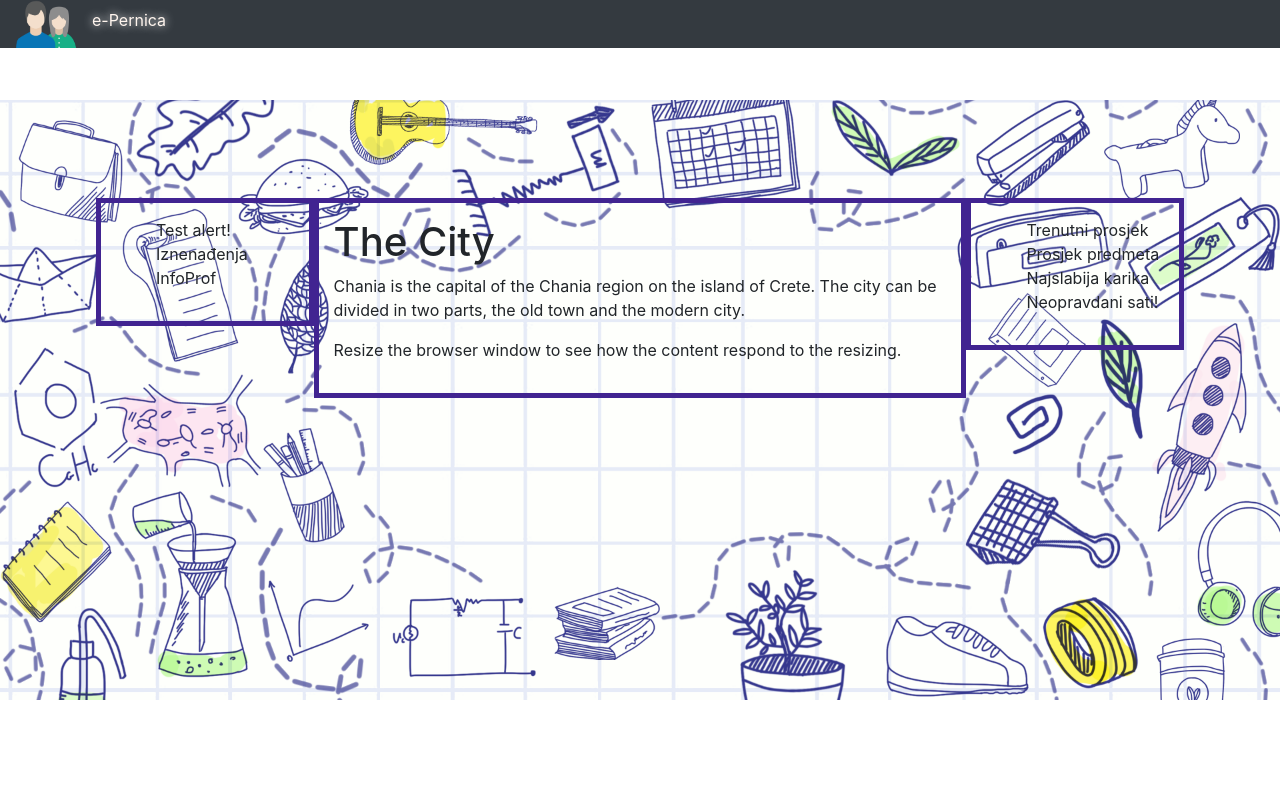
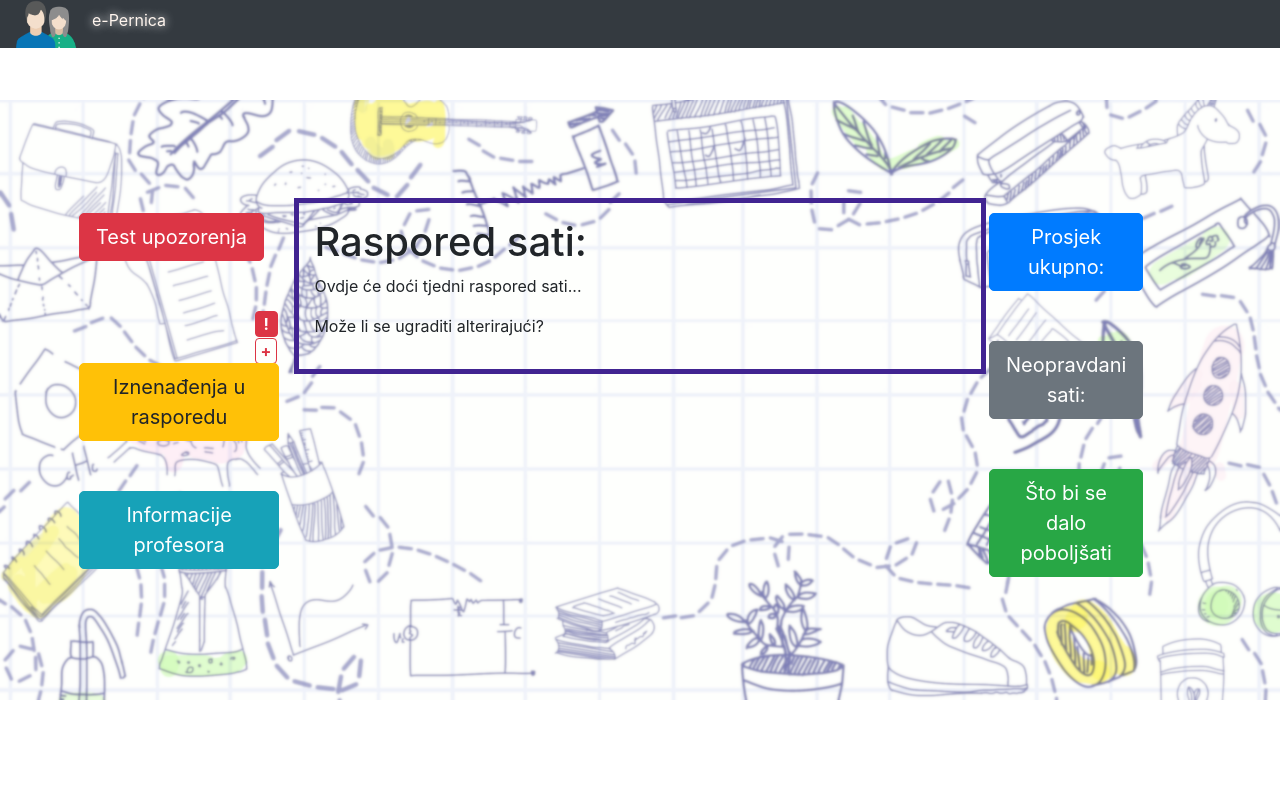
Before and after one commit to pericabartulovic/e-Pernica, a PHP site: page /ulogiran.php in a window 1280 px wide. Run offline with PHP 8.4, Linux system fonts and the light colour scheme.

Commit message:
nadogradnja 03.02.

```diff
--- a/e-Pernica/css/style.css
+++ b/e-Pernica/css/style.css
@@ -1,22 +1,66 @@
 body, html {
     height: 100%;
     margin: 0;
+}
+
+ .prvaPoz{
     background-image: url("biljeznica.png");
     height: 100%;
     background-position: center;
     background-repeat: no-repeat;
     background-size: contain;
 }
+.drugaPoz{
+    background-image: url("biljeznica3.png");
+    height: 100%;
+    background-position: center;
+    background-repeat: no-repeat;
+    background-size: contain;
+}
+
+
 * {
     box-sizing: border-box;
   }
 
-
-  .meni {
+  .meniLijevo {
     width: 20%;
     float: left;
     padding: 15px;
-    border: 5px solid rgb(65, 36, 145);
+  }
+
+.okvir_upozorenja{
+    width: 12px;
+    float: inline-end;
+    margin-right: 55px;
+
+}
+#upozorenje{
+    margin-bottom: 2px;
+    padding: 0px 8px;
+    font-weight: bold;
+}
+#sveOkoUpozorenja{
+    float: left;
+}
+#okoUpozorenja{
+    float: right;
+    margin-left: 3px;
+}
+#plus{
+    margin: -2px 2px -1px 0px;
+}
+#plusGumb{
+    padding: 0px 5px;
+    font-weight: bold;
+}
+.meniDesno {
+    width: 15%;
+    float: left;
+    padding: 15px;
+  }
+#grupaDesno{
+    float: right;
 }
 
   .sredisnji {
@@ -24,6 +68,14 @@ body, html {
     float: left;
     padding: 15px;
     border: 5px solid rgb(65, 36, 145);
+  }
+
+.btn.btn-lg{
+    border-top-right-radius: 5px;
+    border-top-left-radius: 5px;
+    border-bottom-right-radius: 5px;
+    border-bottom-left-radius: 5px;
+    margin-bottom: 50px;
 }
 
  #navigacija{
@@ -38,13 +90,13 @@ li{
     text-shadow: 0 0 10px white;
 }
 .wrapper-main{
-    padding-top: 200px;
+    padding-top: 250px;
     width: 300px;
     margin: 0 auto;
 }
 .wrapper-main2{
     padding-top: 150px;
-    width: 85%;
+    width: 90%;
     margin: 0 auto;
 }
 .pozdrav{
--- a/e-Pernica/header.php
+++ b/e-Pernica/header.php
@@ -10,13 +10,14 @@ session_start();
     <meta name="viewport" content="width=device-width, initial-scale=1">
     <link type="text/css" rel="stylesheet" href="css/style.css">
     <link rel="stylesheet" href="https://stackpath.bootstrapcdn.com/bootstrap/4.4.1/css/bootstrap.min.css" integrity="sha384-Vkoo8x4CGsO3+Hhxv8T/Q5PaXtkKtu6ug5TOeNV6gBiFeWPGFN9MuhOf23Q9Ifjh" crossorigin="anonymous">
+    <script src="https://ajax.googleapis.com/ajax/libs/jquery/3.4.1/jquery.min.js"></script>
     <script src="https://code.jquery.com/jquery-3.4.1.slim.min.js" integrity="sha384-J6qa4849blE2+poT4WnyKhv5vZF5SrPo0iEjwBvKU7imGFAV0wwj1yYfoRSJoZ+n" crossorigin="anonymous"></script>
     <script src="https://cdn.jsdelivr.net/npm/popper.js@1.16.0/dist/umd/popper.min.js" integrity="sha384-Q6E9RHvbIyZFJoft+2mJbHaEWldlvI9IOYy5n3zV9zzTtmI3UksdQRVvoxMfooAo" crossorigin="anonymous"></script>
     <script src="https://stackpath.bootstrapcdn.com/bootstrap/4.4.1/js/bootstrap.min.js" integrity="sha384-wfSDF2E50Y2D1uUdj0O3uMBJnjuUD4Ih7YwaYd1iqfktj0Uod8GCExl3Og8ifwB6" crossorigin="anonymous"></script>
     <title>Moj projekt</title>
 </head>
 
-<body>
+<body class= "prvaPoz">
     <header class="sticky-top">
         <nav id="navigacija" class="navbar navbar-dark bg-dark">
             <ul class="nav">
--- a/e-Pernica/index.php
+++ b/e-Pernica/index.php
@@ -34,3 +34,6 @@ require "header.php";
     </div>
 
 </main>
+<?php
+    require "footer.php";
+?>
--- /dev/null
+++ b/e-Pernica/js/jquery.js
@@ -0,0 +1,17 @@
+$(document).ready(function(){
+
+    // alert('Ova aplikacija je samo informativnog karaktera i kao pomoć u školi', 'jquery basic alert box');
+
+    $('body').removeClass('prvaPoz').addClass('drugaPoz');
+
+    $('[data-toggle="tooltip"]').tooltip();
+
+    $(function () {
+        $('[data-toggle="popover"]').popover()
+      })
+
+
+
+
+
+});
--- a/e-Pernica/ulogiran.php
+++ b/e-Pernica/ulogiran.php
@@ -23,32 +23,37 @@ require "header.php";
 
 <main>
     <div class="wrapper-main2">
-        <div class="meni">
-            <ul>
-                <li class="izbor">Test alert!</li>
-                <li class="izbor">Iznenađenja</li>
-                <li class="izbor">InfoProf</li>
-            </ul>
+        <div class="meniLijevo">
+            <div role="group" aria-label="Group of buttons">
+                <!-- izbrisana classa class="btn-group-vertical" -->
+                <div id="sveOkoUpozorenja"><button type="button" class="btn btn-lg btn-danger" data-toggle="popover" title="Testovi koji se bliže:" data-content="Trenutno nema posebnih upozorenja...">Test upozorenja</button>
+                    <div id="okoUpozorenja"><button id="upozorenje" type="button" class="btn btn-danger">!</button>
+                        <div id="plus"><button id="plusGumb" type="button" class="btn btn-outline-danger" data-toggle="tooltip" title="Unesi datum novog testa">+</button></div>
+                    </div>
+                </div>
+                <button type="button" class="btn btn-lg btn-warning" data-toggle="popover" title="Ne zaboravi..." data-content="And here's some amazing content. It's very engaging. Right?">Iznenađenja u rasporedu</button>
+                <button type="button" class="btn btn-lg btn-info">Informacije profesora</button>
+            </div>
         </div>
 
         <div class="sredisnji">
-            <h1>The City</h1>
-            <p>Chania is the capital of the Chania region on the island of Crete. The city can be divided in two parts, the old town and the modern city.</p>
-            <p>Resize the browser window to see how the content respond to the resizing.</p>
+            <h1>Raspored sati:</h1>
+            <p>Ovdje će doći tjedni raspored sati...</p>
+            <p>Može li se ugraditi alterirajući?</p>
         </div>
-        <div class="meni">
-            <ul>
-                <li class="izbor">Trenutni prosjek</li>
-                <li class="izbor">Prosjek predmeta</li>
-                <li class="izbor">Najslabija karika</li>
-                <li class="izbor">Neopravdani sati!</li>
-            </ul>
+        <div class="meniDesno">
+            <div id="grupaDesno" role="group" aria-label="Group of buttons">
+                <!-- izbrisana classa class="btn-group-vertical" -->
+                <button type="button" class="btn btn-lg btn-primary">Prosjek ukupno:</button>
+                <button type="button" class="btn btn-lg btn-secondary">Neopravdani sati: </button>
+                <button type="button" class="btn btn-lg btn-success">Što bi se dalo poboljšati</button>
+            </div>
         </div>
     </div>
 
 
 </main>
-
+<script src="js/jquery.js"></script>
 <?php
 require "footer.php";
 ?>
```
Also changed, not shown: e-Pernica/css/biljeznica2.png (added), e-Pernica/css/biljeznica3.png (added). Lines whose indentation alone changed are shown as unchanged.
